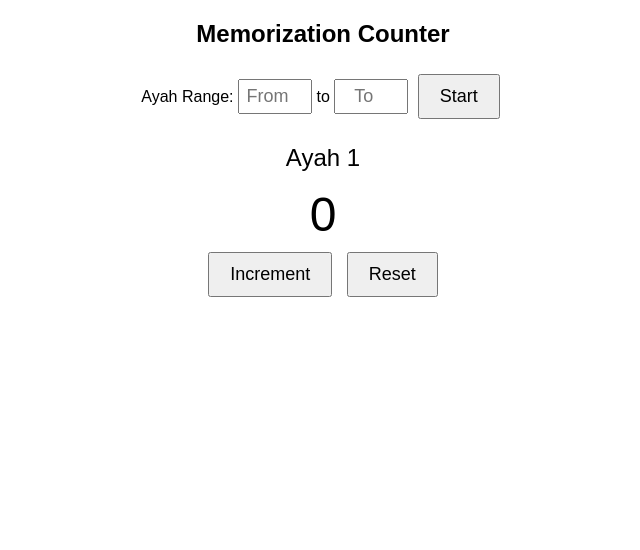
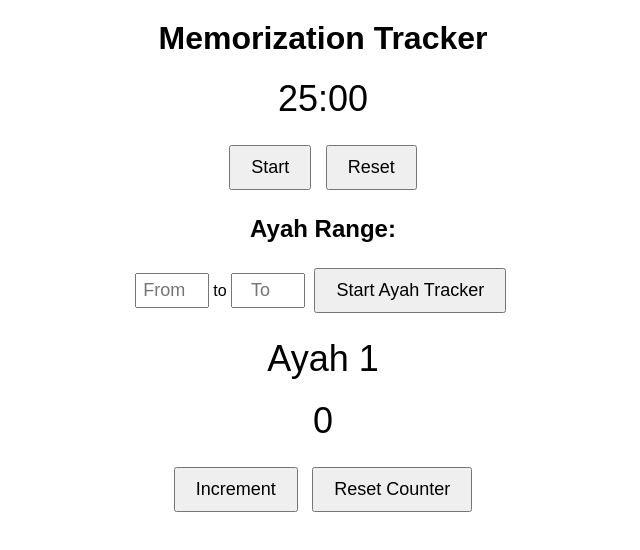
Before and after one commit to yutomata/memorization-counter, a plain HTML site: page index.html in a window 1280 px wide. Shown: the whole page, without its empty margins (317-957 px from the left). Drawn offline with Linux system fonts and the light colour scheme.

Commit message:
index.html

```diff
--- a/index.html
+++ b/index.html
@@ -1,32 +1,28 @@
+
 <!DOCTYPE html>
 <html lang="en">
 <head>
-  <meta charset="UTF-8">
-  <meta name="viewport" content="width=device-width, initial-scale=1.0, maximum-scale=1.0, user-scalable=no">
-  <title>Memorization Counter</title>
+  <meta charset="UTF-8" />
+  <meta name="viewport" content="width=device-width, initial-scale=1.0, maximum-scale=1.0, user-scalable=no" />
+  <title>Memorization Pomodoro + Ayah Tracker</title>
   <style>
     body {
       font-family: Arial, sans-serif;
       text-align: center;
+      background-color: #ffffff;
+      transition: background-color 1s ease;
+    }
+    h1 {
       margin-top: 20px;
-      background-color: white;
     }
-    h1, h2 {
-      font-size: 24px;
-    }
-    #counter {
-      font-size: 48px;
-      margin-top: 10px;
-    }
-    #ayah-status {
-      font-size: 24px;
-      margin: 15px 0;
+    #timer, #counter, #ayah-status {
+      font-size: 36px;
+      margin: 20px;
     }
     button {
       font-size: 18px;
       padding: 10px 20px;
-      margin: 10px 5px;
-      cursor: pointer;
+      margin: 5px;
     }
     input {
       padding: 5px;
@@ -37,41 +33,88 @@
   </style>
 </head>
 <body>
-  <h1>Memorization Counter</h1>
+  <h1>Memorization Tracker</h1>
 
-  <div>
-    Ayah Range:
-    <input type="number" id="startAyah" placeholder="From" min="1">
-    to
-    <input type="number" id="endAyah" placeholder="To" min="1">
-    <button onclick="startSession()">Start</button>
-  </div>
+  <!-- Pomodoro Timer -->
+  <div id="timer">25:00</div>
+  <button onclick="startPomodoro()">Start</button>
+  <button onclick="resetPomodoro()">Reset</button>
 
-  <div id="ayah-status">Please select a range</div>
+  <!-- Ayah Repetition Counter -->
+  <h2>Ayah Range:</h2>
+  <input type="number" id="startAyah" placeholder="From" min="1" />
+  to
+  <input type="number" id="endAyah" placeholder="To" min="1" />
+  <button onclick="startSession()">Start Ayah Tracker</button>
+
+  <div id="ayah-status">Select ayah range to begin</div>
   <div id="counter">0</div>
-
   <button onclick="incrementCounter()">Increment</button>
-  <button onclick="resetSession()">Reset</button>
+  <button onclick="resetSession()">Reset Counter</button>
 
   <script>
+    // Pomodoro logic
+    let pomodoroMinutes = 25;
+    let breakMinutes = 5;
+    let isRunning = false;
+    let isBreak = false;
+    let timeLeft = pomodoroMinutes * 60;
+    let pomodoroInterval;
+
+    function startPomodoro() {
+      if (!isRunning) {
+        isRunning = true;
+        pomodoroInterval = setInterval(updatePomodoro, 1000);
+      }
+    }
+
+    function resetPomodoro() {
+      clearInterval(pomodoroInterval);
+      isRunning = false;
+      isBreak = false;
+      timeLeft = pomodoroMinutes * 60;
+      updateTimerDisplay();
+      document.body.style.backgroundColor = "#ffffff";
+    }
+
+    function updatePomodoro() {
+      timeLeft--;
+      if (timeLeft <= 0) {
+        clearInterval(pomodoroInterval);
+        isBreak = !isBreak;
+        timeLeft = (isBreak ? breakMinutes : pomodoroMinutes) * 60;
+        document.body.style.backgroundColor = isBreak ? "#a8d5e2" : "#fdd9a0";
+        isRunning = false;
+        startPomodoro();
+      }
+      updateTimerDisplay();
+    }
+
+    function updateTimerDisplay() {
+      let minutes = Math.floor(timeLeft / 60);
+      let seconds = timeLeft % 60;
+      document.getElementById("timer").textContent = `${minutes}:${seconds.toString().padStart(2, '0')}`;
+    }
+
+    // Ayah repetition logic
     let startAyah = 1;
     let endAyah = 1;
     let currentAyah = 1;
     let counter = 0;
-    let phase = 'individual'; // 'individual' or 'range'
+    let phase = 'individual'; // or 'range'
 
     function updateDisplay() {
-      document.getElementById('counter').textContent = counter;
+      document.getElementById("counter").textContent = counter;
       if (phase === 'individual') {
-        document.getElementById('ayah-status').textContent = `Ayah ${currentAyah}`;
+        document.getElementById("ayah-status").textContent = `Ayah ${currentAyah}`;
       } else {
-        document.getElementById('ayah-status').textContent = `Ayah ${startAyah} to ${endAyah}`;
+        document.getElementById("ayah-status").textContent = `Ayah ${startAyah} to ${endAyah}`;
       }
     }
 
     function startSession() {
-      startAyah = parseInt(document.getElementById('startAyah').value);
-      endAyah = parseInt(document.getElementById('endAyah').value);
+      startAyah = parseInt(document.getElementById("startAyah").value);
+      endAyah = parseInt(document.getElementById("endAyah").value);
       if (isNaN(startAyah) || isNaN(endAyah) || startAyah > endAyah) {
         alert("Please enter a valid ayah range.");
         return;
@@ -92,9 +135,8 @@
           } else {
             phase = 'range';
           }
-        } else if (phase === 'range') {
+        } else {
           alert("You've completed 33 repetitions of the full range!");
-          return;
         }
       }
       updateDisplay();
@@ -108,6 +150,7 @@
     }
 
     updateDisplay();
+    updateTimerDisplay();
   </script>
 </body>
 </html>
```
